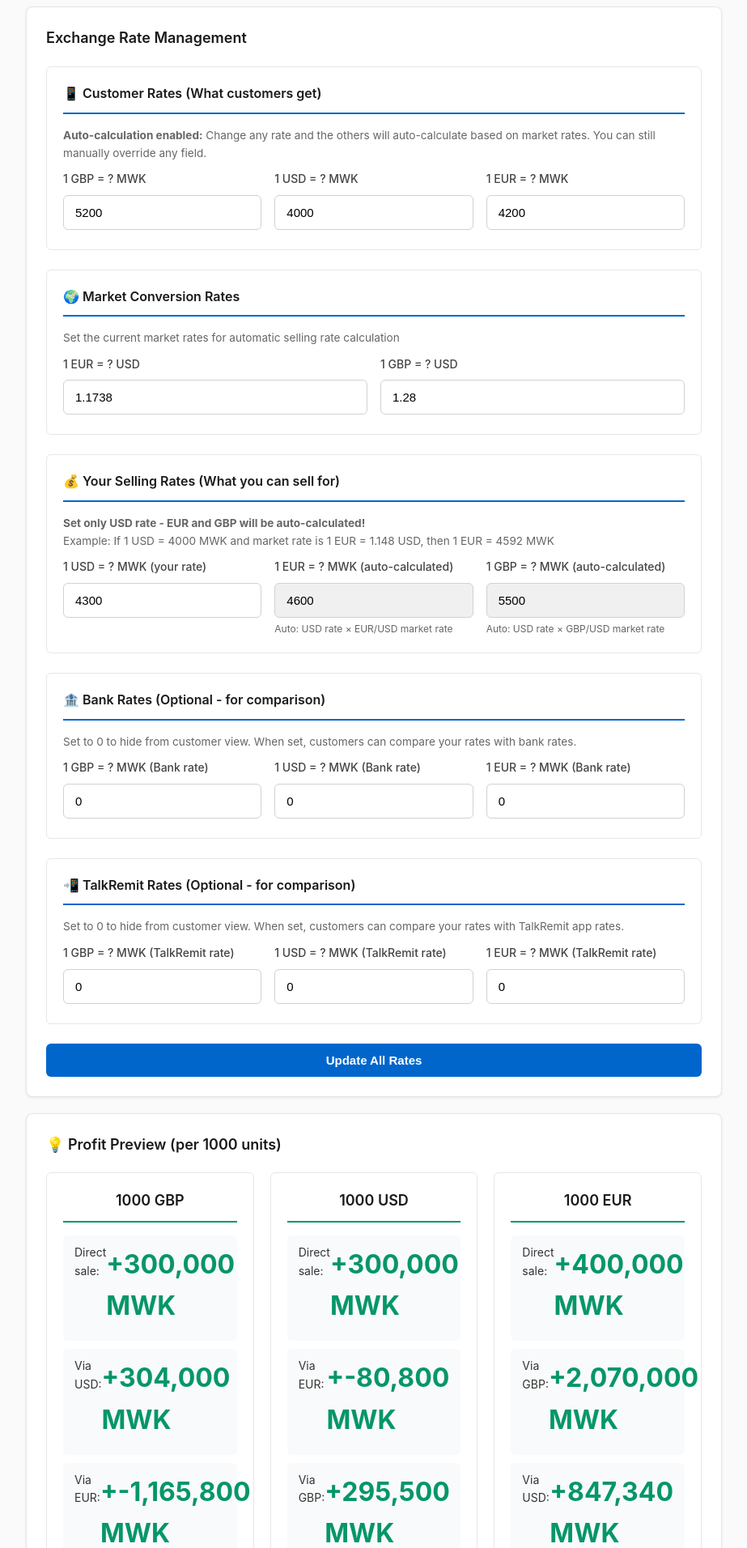
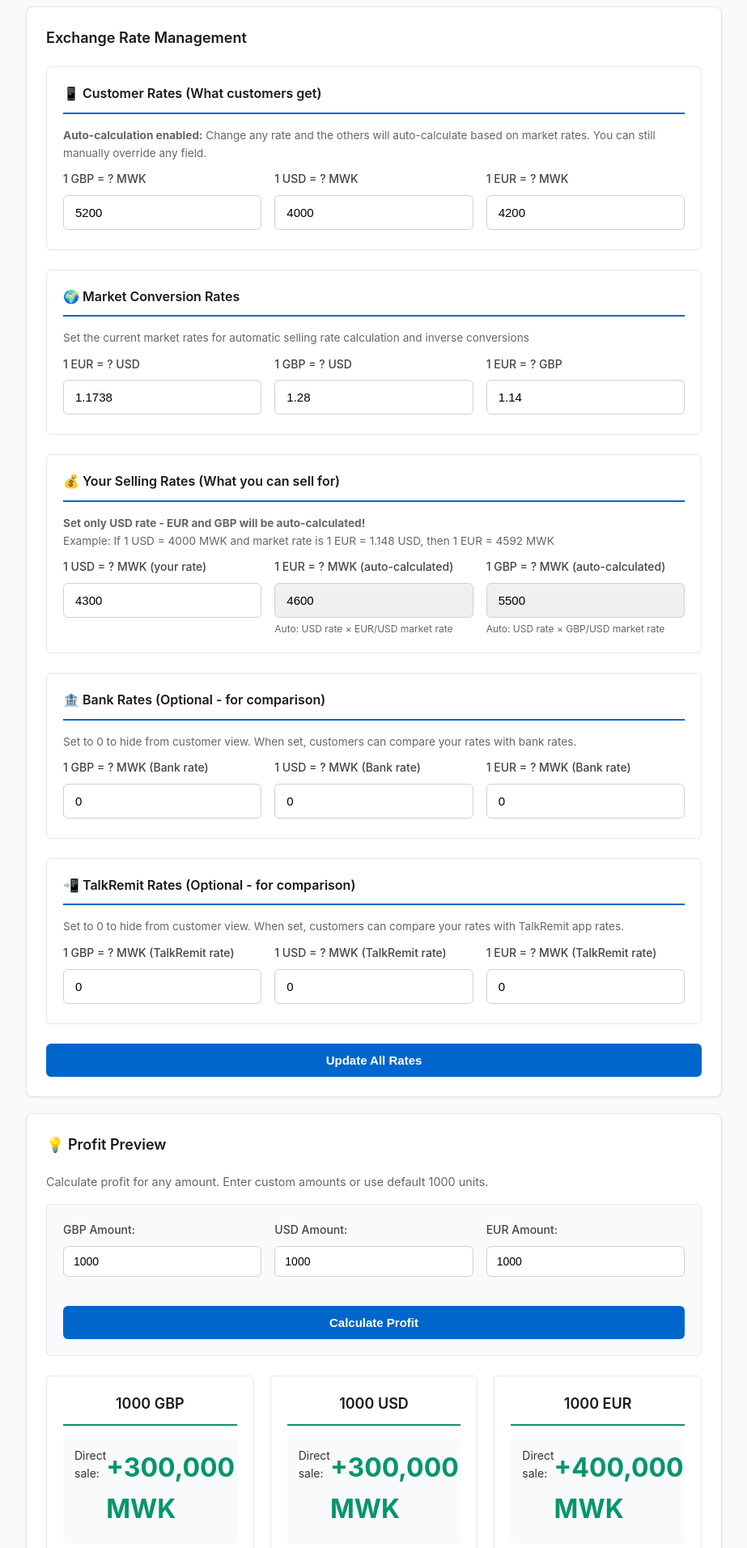
Before and after one commit to papauri/Forex-Calculator-MW, a PHP site: page /admin.php in a window 1280 px wide. Shown: the part 520-2432 px from the top of the page at 81% size, without its empty margins (178-1101 px from the left). Run offline with PHP 8.4, Linux system fonts and the light colour scheme; the visitor is signed in with stand-in values (Sample User, id 1).

Commit message:
Add EUR to GBP conversion, fix profit card colors, and add manual profit calculation
Co-authored-by: papauri <183137021+papauri@users.noreply.github.com>

```diff
--- a/admin.php
+++ b/admin.php
@@ -93,7 +93,7 @@ if (isset($_SESSION['admin']) && isset($_POST['update_rates'])) {
     $talkremit_gbp = floatval($_POST['talkremit_gbp'] ?? 0);
 
     // Validate that all rates are positive to prevent division by zero and invalid configurations
-    if ($eur_to_usd <= 0 || $gbp_to_usd <= 0 || $usd_selling_rate <= 0 ||
+    if ($eur_to_usd <= 0 || $gbp_to_usd <= 0 || $eur_to_gbp <= 0 || $usd_selling_rate <= 0 ||
         $customer_usd <= 0 || $customer_eur <= 0 || $customer_gbp <= 0) {
         $error = 'All rates must be greater than zero!';
     } elseif ($bank_usd < 0 || $bank_eur < 0 || $bank_gbp < 0 ||
@@ -123,10 +123,10 @@ if (isset($_SESSION['admin']) && isset($_POST['update_rates'])) {
         // Store market conversion rates for calculations
         $data['market_rates']['EUR_to_USD'] = $eur_to_usd;
         $data['market_rates']['GBP_to_USD'] = $gbp_to_usd;
+        $data['market_rates']['EUR_to_GBP'] = $eur_to_gbp;
         $data['market_rates']['USD_to_EUR'] = 1 / $eur_to_usd;
         $data['market_rates']['USD_to_GBP'] = 1 / $gbp_to_usd;
-        $data['market_rates']['EUR_to_GBP'] = $eur_to_usd / $gbp_to_usd;
-        $data['market_rates']['GBP_to_EUR'] = $gbp_to_usd / $eur_to_usd;
+        $data['market_rates']['GBP_to_EUR'] = 1 / $eur_to_gbp;
 
         file_put_contents($dataFile, json_encode($data, JSON_PRETTY_PRINT));
         $success = 'All rates updated successfully! EUR and GBP selling rates auto-calculated based on USD rate.';
@@ -333,7 +333,7 @@ if (isset($_SESSION['admin']) && isset($_POST['delete_transaction'])) {
                 <!-- Market Conversion Rates -->
                 <div class="rate-section">
                     <h4>🌍 Market Conversion Rates</h4>
-                    <p style="font-size: 0.85rem; color: #666; margin-bottom: 10px;">Set the current market rates for automatic selling rate calculation</p>
+                    <p style="font-size: 0.85rem; color: #666; margin-bottom: 10px;">Set the current market rates for automatic selling rate calculation and inverse conversions</p>
                     <div class="rate-grid">
                         <div class="rate-input-group">
                             <label>1 EUR = ? USD</label>
@@ -344,6 +344,11 @@ if (isset($_SESSION['admin']) && isset($_POST['delete_transaction'])) {
                             <label>1 GBP = ? USD</label>
                             <input type="number" name="gbp_to_usd" step="0.00001"
                                    value="<?= $data['market_rates']['GBP_to_USD'] ?>" required>
+                        </div>
+                        <div class="rate-input-group">
+                            <label>1 EUR = ? GBP</label>
+                            <input type="number" name="eur_to_gbp" step="0.00001"
+                                   value="<?= $data['market_rates']['EUR_to_GBP'] ?>" required>
                         </div>
                     </div>
                 </div>
@@ -430,11 +435,29 @@ if (isset($_SESSION['admin']) && isset($_POST['delete_transaction'])) {
 
         <!-- Profit Preview -->
         <div class="admin-section">
-            <h3>💡 Profit Preview (per 1000 units)</h3>
-            <div class="profit-preview-grid">
+            <h3>💡 Profit Preview</h3>
+            <p style="font-size: 0.9rem; color: #666; margin-bottom: 16px;">Calculate profit for any amount. Enter custom amounts or use default 1000 units.</p>
+
+            <div class="profit-preview-controls">
+                <div class="profit-input-group">
+                    <label for="profit_gbp_amount">GBP Amount:</label>
+                    <input type="number" id="profit_gbp_amount" value="1000" min="0" step="0.01">
+                </div>
+                <div class="profit-input-group">
+                    <label for="profit_usd_amount">USD Amount:</label>
+                    <input type="number" id="profit_usd_amount" value="1000" min="0" step="0.01">
+                </div>
+                <div class="profit-input-group">
+                    <label for="profit_eur_amount">EUR Amount:</label>
+                    <input type="number" id="profit_eur_amount" value="1000" min="0" step="0.01">
+                </div>
+                <button onclick="updateProfitPreview()" class="calculate-btn" style="margin-top: 20px;">Calculate Profit</button>
+            </div>
+
+            <div class="profit-preview-grid" id="profit-preview-results">
                 <?php foreach (['GBP', 'USD', 'EUR'] as $currency): ?>
-                <div class="profit-preview-card">
-                    <h4>1000 <?= $currency ?></h4>
+                <div class="profit-preview-card" id="preview-<?= strtolower($currency) ?>">
+                    <h4><span class="preview-amount">1000</span> <?= $currency ?></h4>
                     <div class="preview-details">
                         <?php
                         $amount = 1000;
@@ -551,6 +574,80 @@ if (isset($_SESSION['admin']) && isset($_POST['delete_transaction'])) {
             }
         });
     });
+
+    // Profit Preview Calculator
+    function updateProfitPreview() {
+        const gbpAmount = parseFloat(document.getElementById('profit_gbp_amount').value) || 0;
+        const usdAmount = parseFloat(document.getElementById('profit_usd_amount').value) || 0;
+        const eurAmount = parseFloat(document.getElementById('profit_eur_amount').value) || 0;
+
+        const amounts = {
+            'gbp': gbpAmount,
+            'usd': usdAmount,
+            'eur': eurAmount
+        };
+
+        const customerRates = {
+            'GBP': <?= $data['customer_rates']['GBP'] ?>,
+            'USD': <?= $data['customer_rates']['USD'] ?>,
+            'EUR': <?= $data['customer_rates']['EUR'] ?>
+        };
+
+        const adminRates = {
+            'GBP': <?= $data['admin_selling_rates']['GBP'] ?>,
+            'USD': <?= $data['admin_selling_rates']['USD'] ?>,
+            'EUR': <?= $data['admin_selling_rates']['EUR'] ?>
+        };
+
+        const marketRates = {
+            EUR_to_USD: <?= $data['market_rates']['EUR_to_USD'] ?>,
+            EUR_to_GBP: <?= $data['market_rates']['EUR_to_GBP'] ?>,
+            GBP_to_USD: <?= $data['market_rates']['GBP_to_USD'] ?>,
+            GBP_to_EUR: <?= $data['market_rates']['GBP_to_EUR'] ?>,
+            USD_to_EUR: <?= $data['market_rates']['USD_to_EUR'] ?>,
+            USD_to_GBP: <?= $data['market_rates']['USD_to_GBP'] ?>
+        };
+
+        // Update each currency card
+        ['GBP', 'USD', 'EUR'].forEach(currency => {
+            const currencyKey = currency.toLowerCase();
+            const amount = amounts[currencyKey];
+            const card = document.getElementById('preview-' + currencyKey);
+
+            if (amount > 0) {
+                // Update the amount display
+                card.querySelector('.preview-amount').textContent = amount.toFixed(2);
+
+                const customerGets = amount * customerRates[currency];
+
+                // Calculate direct profit
+                const directProfit = (amount * adminRates[currency]) - customerGets;
+
+                let html = `<div class='profit-option'>
+                    <span>Direct sale:</span>
+                    <span class='profit-amount'>+${directProfit.toFixed(0).replace(/\B(?=(\d{3})+(?!\d))/g, ',')} MWK</span>
+                </div>`;
+
+                // Calculate conversion profits
+                Object.keys(marketRates).forEach(rateKey => {
+                    const fromCurr = rateKey.substring(0, 3);
+                    const toCurr = rateKey.substring(rateKey.length - 3);
+
+                    if (fromCurr === currency) {
+                        const convertedAmount = amount * marketRates[rateKey];
+                        const conversionProfit = (convertedAmount * adminRates[toCurr]) - customerGets;
+
+                        html += `<div class='profit-option'>
+                            <span>Via ${toCurr}:</span>
+                            <span class='profit-amount'>+${conversionProfit.toFixed(0).replace(/\B(?=(\d{3})+(?!\d))/g, ',')} MWK</span>
+                        </div>`;
+                    }
+                });
+
+                card.querySelector('.preview-details').innerHTML = html;
+            }
+        });
+    }
     <?php endif; ?>
     </script>
 </body>
--- a/style.css
+++ b/style.css
@@ -291,7 +291,7 @@ input.readonly {
 }
 
 .profit-summary {
-    background: #059669;
+    background: #047857;
     color: white;
     text-align: center;
     border-radius: 8px;
@@ -301,11 +301,11 @@ input.readonly {
 }
 
 .profit-summary.total-profit {
-    background: #059669;
+    background: #047857;
 }
 
 .profit-summary.today-profit {
-    background: #0066cc;
+    background: #0052a3;
 }
 
 .profit-summary h2 {
@@ -802,4 +802,46 @@ footer {
 .comparison-item:not(.our-rate) .comparison-amount {
     color: #6b7280;
 }
+
+/* Profit Preview Controls */
+.profit-preview-controls {
+    display: grid;
+    grid-template-columns: repeat(auto-fit, minmax(200px, 1fr));
+    gap: 16px;
+    margin-bottom: 24px;
+    padding: 20px;
+    background: #f9fafb;
+    border-radius: 6px;
+    border: 1px solid #e5e7eb;
 }
+
+.profit-input-group {
+    display: flex;
+    flex-direction: column;
+}
+
+.profit-input-group label {
+    font-size: 0.875rem;
+    font-weight: 500;
+    margin-bottom: 8px;
+    color: #444;
+}
+
+.profit-input-group input {
+    padding: 10px 12px;
+    border: 1px solid #d1d1d1;
+    border-radius: 6px;
+    font-size: 14px;
+}
+
+.profit-preview-controls .calculate-btn {
+    grid-column: 1 / -1;
+    margin-top: 4px;
+}
+
+@media (max-width: 768px) {
+    .profit-preview-controls {
+        grid-template-columns: 1fr;
+    }
+}
+}
```
